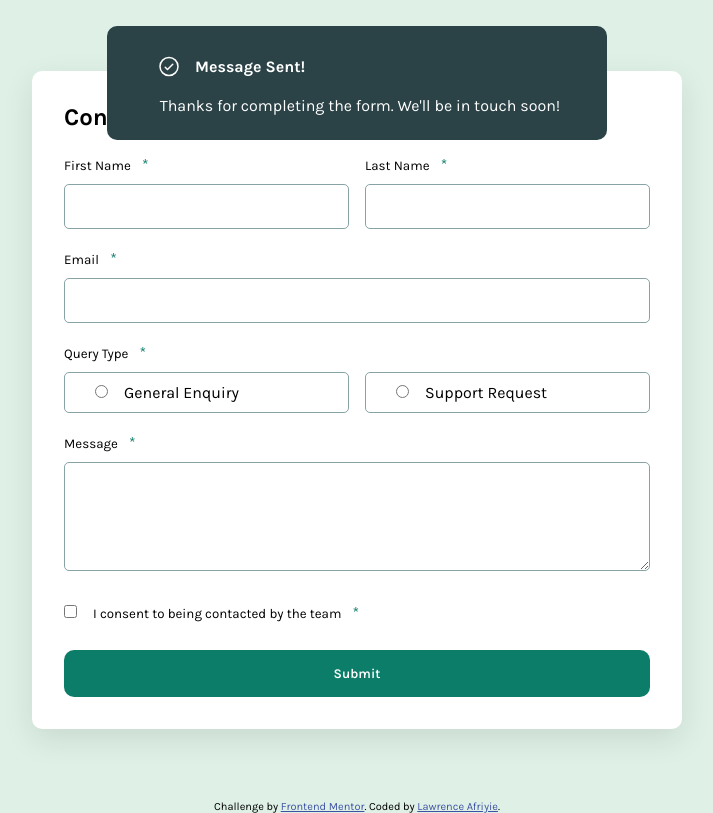
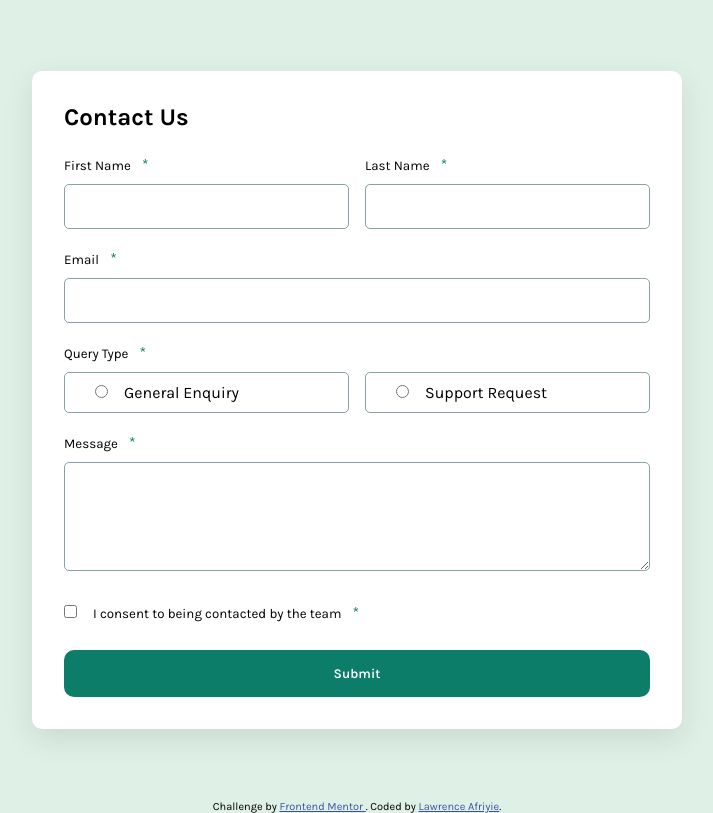
Before and after one commit to LorryAfriyie/contact-form, a React (Vite) app: page / in a window 1280 px wide. Shown: the whole page, without its empty margins (283-996 px from the left). Built offline with nearby package versions, Linux system fonts and the light colour scheme.

Commit message:
Form and modal adjustments
Changing open modal closure function and styling. Adjusting form sizing.

```diff
--- a/index.html
+++ b/index.html
@@ -8,6 +8,15 @@
   </head>
   <body>
     <div id="root"></div>
+
+    <div class="attribution">
+      Challenge by
+      <a href="https://www.frontendmentor.io?ref=challenge">
+        Frontend Mentor
+      </a>
+      . Coded by <a href="#">Lawrence Afriyie</a>.
+    </div>
+
     <script type="module" src="/src/main.jsx"></script>
   </body>
 </html>
--- a/src/App.jsx
+++ b/src/App.jsx
@@ -6,14 +6,6 @@ function App() {
       <div className="main-container">
         <ContactForm />
       </div>
-
-      <div className="attribution">
-        Challenge by{" "}
-        <a href="https://www.frontendmentor.io?ref=challenge">
-          Frontend Mentor
-        </a>
-        . Coded by <a href="#">Lawrence Afriyie</a>.
-      </div>
     </>
   );
 }
--- a/src/components/modal.jsx
+++ b/src/components/modal.jsx
@@ -11,8 +11,8 @@ export const Modal = ({ show }) => {
       modal.current.style.display = "none";
     };
 
-    window.onclick = function (e) {
-      if (e.target === modal) modal.current.style.display = "none";
+    window.onclick = function () {
+      modal.current.style.display = "none";
     };
   });
 
@@ -22,7 +22,9 @@ export const Modal = ({ show }) => {
         <span className="close-button" ref={closeBtn}>
           &times;
         </span>
+
         <h4 className="modal-header">Message Sent!</h4>
+
         <p>Thanks for completing the form. We&apos;ll be in touch soon!</p>
       </div>
     </div>
--- a/src/scss/ContactForm.scss
+++ b/src/scss/ContactForm.scss
@@ -6,7 +6,6 @@
   border-radius: 10px;
   padding: 2rem;
   box-shadow: 0 10px 30px rgba(0, 0, 0, 0.1);
-
 
   /* Form styles */
   .form {
@@ -62,6 +61,7 @@
         // Radio button styles
         input[type="radio"] {
           margin-right: 1rem;
+
           //display: none;
         }
 
@@ -76,7 +76,11 @@
           border: 1px solid hsl(186, 15%, 59%);
           border-radius: 5px;
           padding: 10px 0 10px 30px;
-          margin-bottom: 0;
+          margin-bottom: 2rem;
+
+          @media (min-width: 40em) {
+            margin-bottom: 0;
+          }
         }
 
         .error {
--- a/src/scss/main.scss
+++ b/src/scss/main.scss
@@ -21,7 +21,7 @@ body {
   .main-container {
     display: grid;
     place-items: center;
-    height: 100vh;
+    min-height: 100vh;
   }
 
   .attribution {
--- a/src/scss/modal.scss
+++ b/src/scss/modal.scss
@@ -1,5 +1,5 @@
 .modal {
-  display: block;
+  display: none;
   position: fixed;
   z-index: 2;
   left: 0;
@@ -12,19 +12,19 @@
   .modal-content {
     background-color: hsl(187, 24%, 22%);
     margin: 2% auto;
-    padding: 25px 10px 25px 1rem;
+    padding: 30px 20px 30px 20px;
     width: auto;
     border-radius: 10px;
-    max-width: 500px;
+    max-width: 450px;
     color: hsl(0, 0%, 100%);
 
     .modal-header {
-      margin-bottom: 20px;
+      margin-bottom: 10px;
     }
 
     .modal-header::before {
       content: url("/images/icon-success-check.svg");
-      padding: 0 1rem 0 2.25rem;
+      padding: 0 0.75rem 0 10px;
       position: relative;
       top: 5px;
     }
--- a/src/utilities/setBorder.jsx
+++ b/src/utilities/setBorder.jsx
@@ -1,11 +1,13 @@
 import { validateEmail } from "./emailRegex";
 
+/* Set the error borders on the text inputs */
 export const setErrorBorder = (input, message, label) => {
   input.parentElement.className = "form-control error";
   label.style.color = "hsl(0, 66%, 56%)";
   label.innerText = message;
 };
 
+/* Remove the error borders from the text inputs */
 export const removeErrorBorder = (input, label) => {
   if (
     input.current.parentElement.className === "form-control error" &&
@@ -51,12 +53,16 @@ export const removeRadioError = (input, label, radioArr) => {
 };
 
 /* Checkbox error styling */
-export const setCheckboxError = (label) => {
+export const setCheckboxError = (label, input) => {
+  input.current.parentElement.className = "form-control error";
   label.current.style.color = "hsl(0, 66%, 56%)";
   label.current.innerText =
     "To submit this form, please consent to being contacted";
 };
 
 export const removeCheckboxError = (input, label) => {
-  if (input) label.current.innerText = "";
+  if (input.current.checked) {
+    label.current.innerText = "";
+    input.current.parentElement.className = "form-control";
+  }
 };
--- a/src/utilities/validation.jsx
+++ b/src/utilities/validation.jsx
@@ -32,10 +32,11 @@ export const checkRadio = (input, label, radioArr) => {
 };
 
 // Setting error style for checkbox
-export const validateCheckbox = (input, label) => {
-  if (!input) setCheckboxError(label);
+export const validateCheckbox = (check, label, input) => {
+  if (!check) setCheckboxError(label, input);
 };
 
+// Check whether the errors have been set
 export const checkErrors = (form) => {
   let isValid = true;
 
--- a/src/views/ContactForm.jsx
+++ b/src/views/ContactForm.jsx
@@ -106,7 +106,7 @@ export const ContactForm = () => {
     checkRadio(queryType, radioBtnErr, radioRef);
 
     // Validate checkbox function
-    validateCheckbox(checkbox, consentErr);
+    validateCheckbox(checkbox, consentErr, consent);
 
     if (checkErrors(form)) setShowModal(true);
   };
@@ -251,7 +251,6 @@ export const ContactForm = () => {
           {/* Checkbox */}
           <div className="checkbox-container">
             <div className="form-control">
-              <label htmlFor="consent" className="check-input">
               <Input
                 type={"checkbox"}
                 id={"consent"}
@@ -259,6 +258,7 @@ export const ContactForm = () => {
                 onChange={handleCheckbox}
                 ref={consent}
               />
+              <label htmlFor="consent" className="check-input">
                 <small>I consent to being contacted by the team</small>
               </label>
             </div>
@@ -277,7 +277,6 @@ export const ContactForm = () => {
         </form>
       </div>
 
-
       {/* Modal */}
       <Modal show={showModal} />
     </>
```
Lines whose indentation alone changed are shown as unchanged.
